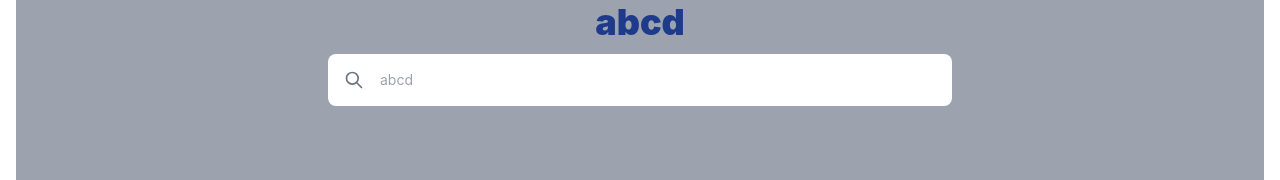
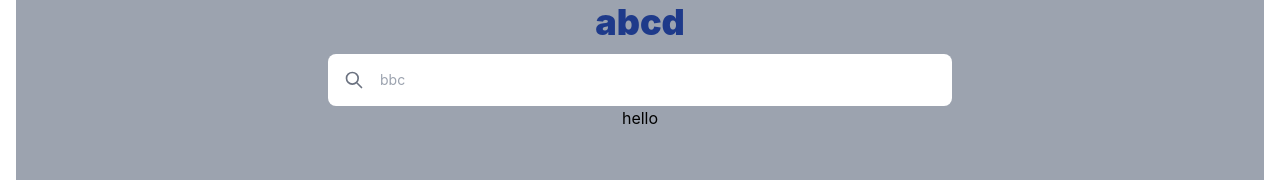
Before and after one commit to Anson-ava/FYP-web-app, a React (Create React App) app: page / in a window 1280 px wide. Shown: the part 222-402 px from the top of the page. Built offline with nearby package versions, Linux system fonts and the light colour scheme.

Commit message:
second commit

```diff
--- a/src/pages/home.js
+++ b/src/pages/home.js
@@ -30,12 +30,12 @@ class Home extends React.Component {
                 <input
                   className="outline-none text-sm flex-grow text-gray-500 w-5/6"
                   type="text"
-                  placeholder="abcd"
+                  placeholder="bbc"
                 />
               </div>
             </div>
             <div className={""}>
-              <button onClick={this.result}></button>
+              <button onClick={this.result}>hello</button>
             </div>
           </div>
         </div>
```
Also changed, not shown: src/pages/camera.js (added).
